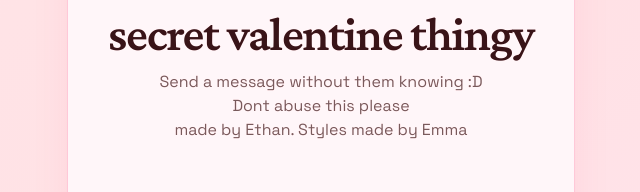
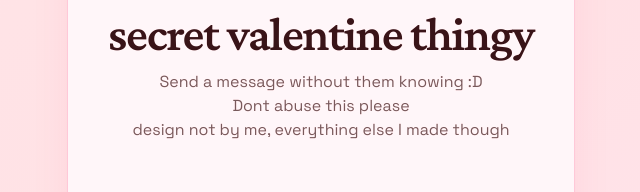
Before and after one commit to ethancroissants/secret-valentine, a React (Vite) app: page / in a window 1280 px wide. Shown: the part 143-335 px from the top of the page, without its empty margins (319-959 px from the left). Built offline with nearby package versions, Linux system fonts and the light colour scheme; no server answers.

Commit message:
Update MessageForm

```diff
--- a/src/components/MessageForm.tsx
+++ b/src/components/MessageForm.tsx
@@ -113,7 +113,7 @@ export function MessageForm() {
           <br />
           Dont abuse this please
           <br />
-          made by Ethan. Styles made by Emma
+          design not by me, everything else I made though
         </p>
       </div>
 
```
